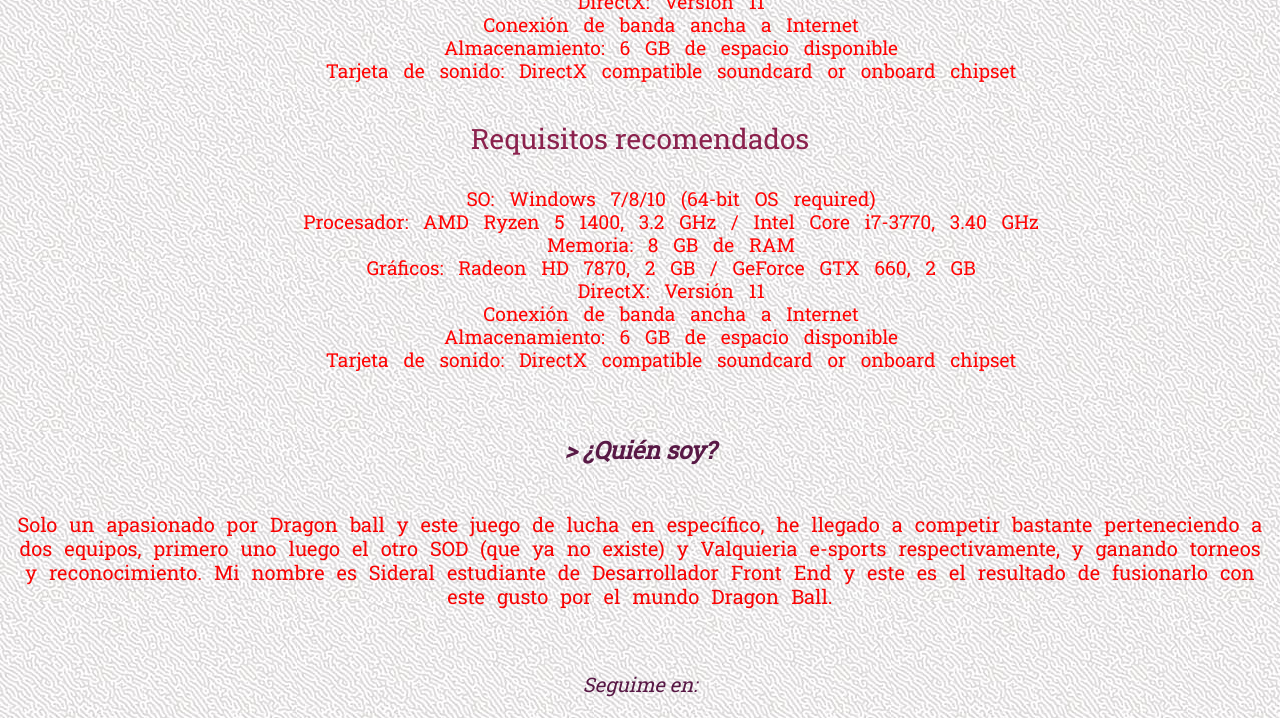
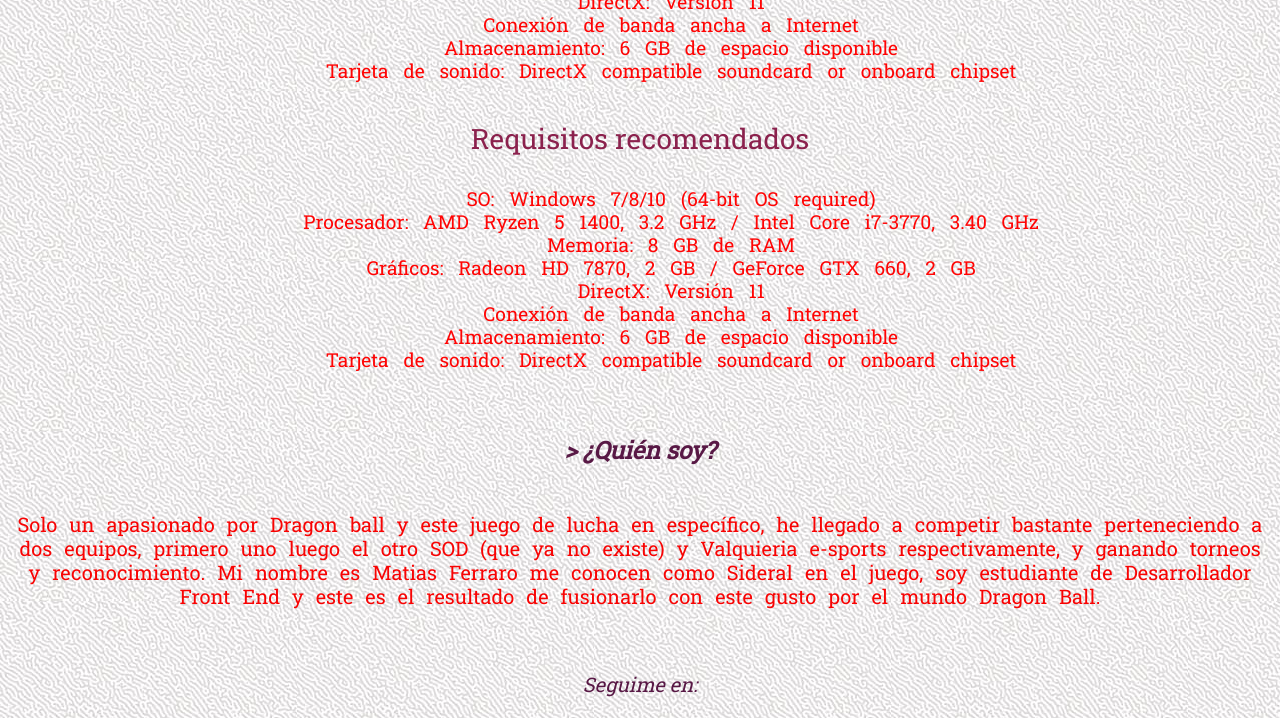
Before and after one commit to Sideral97/DragonBallFighterZProyect, a website: page index.html in a window 1280 px wide. Shown: the part 1269-1987 px from the top of the page. Drawn offline with nearby package versions, Linux system fonts and the light colour scheme.

Commit message:
tercera entrega de DBFZ

```diff
--- a/index.html
+++ b/index.html
@@ -134,7 +134,7 @@
         <section">
             <div data-aos="zoom-in-left">
                 <p class="p-3 lead text-center">
-                    Solo un apasionado por Dragon ball y este juego de lucha en específico, he llegado a competir bastante perteneciendo a dos equipos, primero uno luego el otro SOD (que ya no existe) y Valquieria e-sports respectivamente, y ganando torneos y reconocimiento. Mi nombre es Sideral estudiante de Desarrollador Front End y este es el resultado de fusionarlo con este gusto por el mundo Dragon Ball.
+                    Solo un apasionado por Dragon ball y este juego de lucha en específico, he llegado a competir bastante perteneciendo a dos equipos, primero uno luego el otro SOD (que ya no existe) y Valquieria e-sports respectivamente, y ganando torneos y reconocimiento. Mi nombre es Matias Ferraro me conocen como Sideral en el juego, soy estudiante de Desarrollador Front End y este es el resultado de fusionarlo con este gusto por el mundo Dragon Ball.
                 </p>
             </div>
             <br>
```
